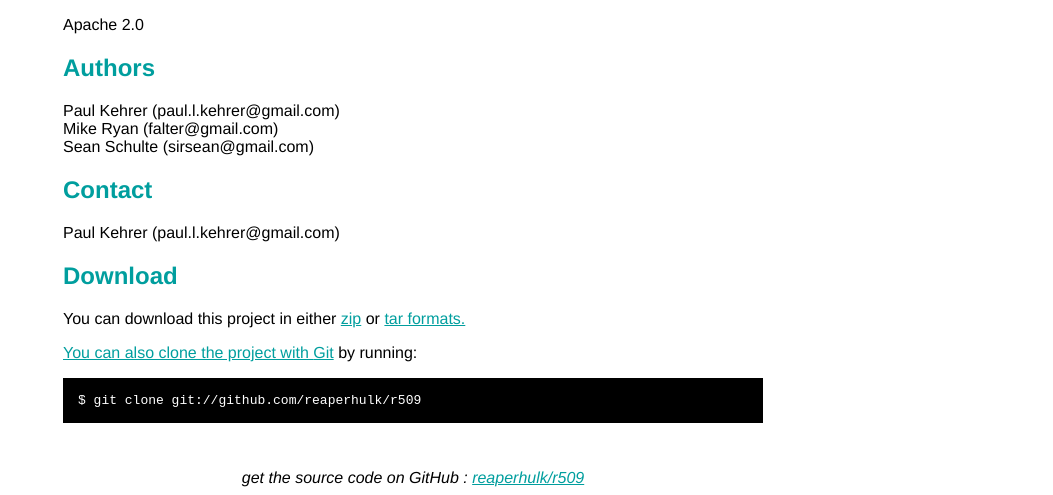
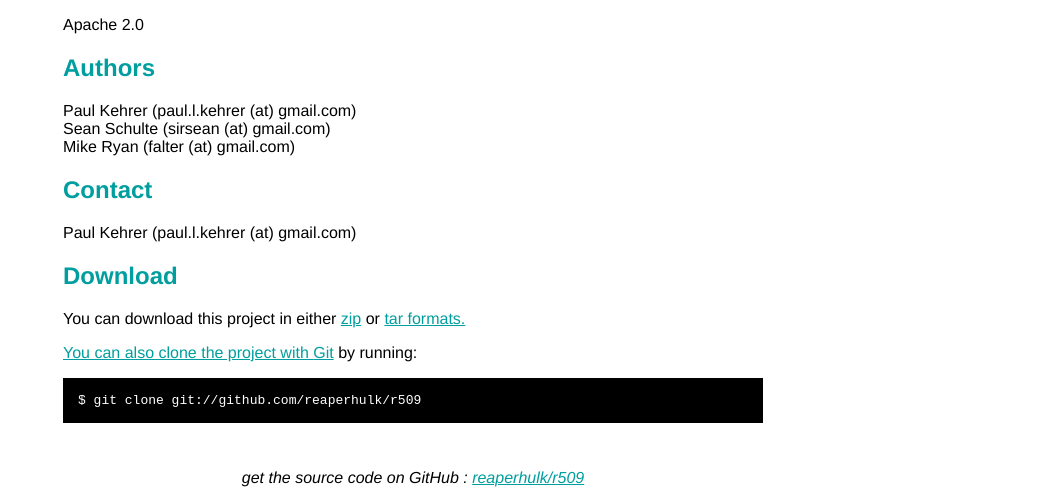
Before and after one commit to r509/r509, a plain HTML site: page index.html in a window 1280 px wide. Shown: the part 354-849 px from the top of the page, without its empty margins (227-1280 px from the left). Drawn offline with Linux system fonts and the light colour scheme.

Commit message:
more updates

```diff
--- a/index.html
+++ b/index.html
@@ -64,15 +64,15 @@
 
 
       <h2>Authors</h2>
-      <p>Paul Kehrer (paul.l.kehrer@gmail.com)
-<br/>Mike Ryan (falter@gmail.com)
-<br/>Sean Schulte (sirsean@gmail.com)
+      <p>Paul Kehrer (paul.l.kehrer (at) gmail.com)
+<br/>Sean Schulte (sirsean (at) gmail.com)
+<br/>Mike Ryan (falter (at) gmail.com)
 <br/>      </p>
 
 
 
       <h2>Contact</h2>
-      <p>Paul Kehrer (paul.l.kehrer@gmail.com)
+      <p>Paul Kehrer (paul.l.kehrer (at) gmail.com)
 <br/>      </p>
 
 
```
